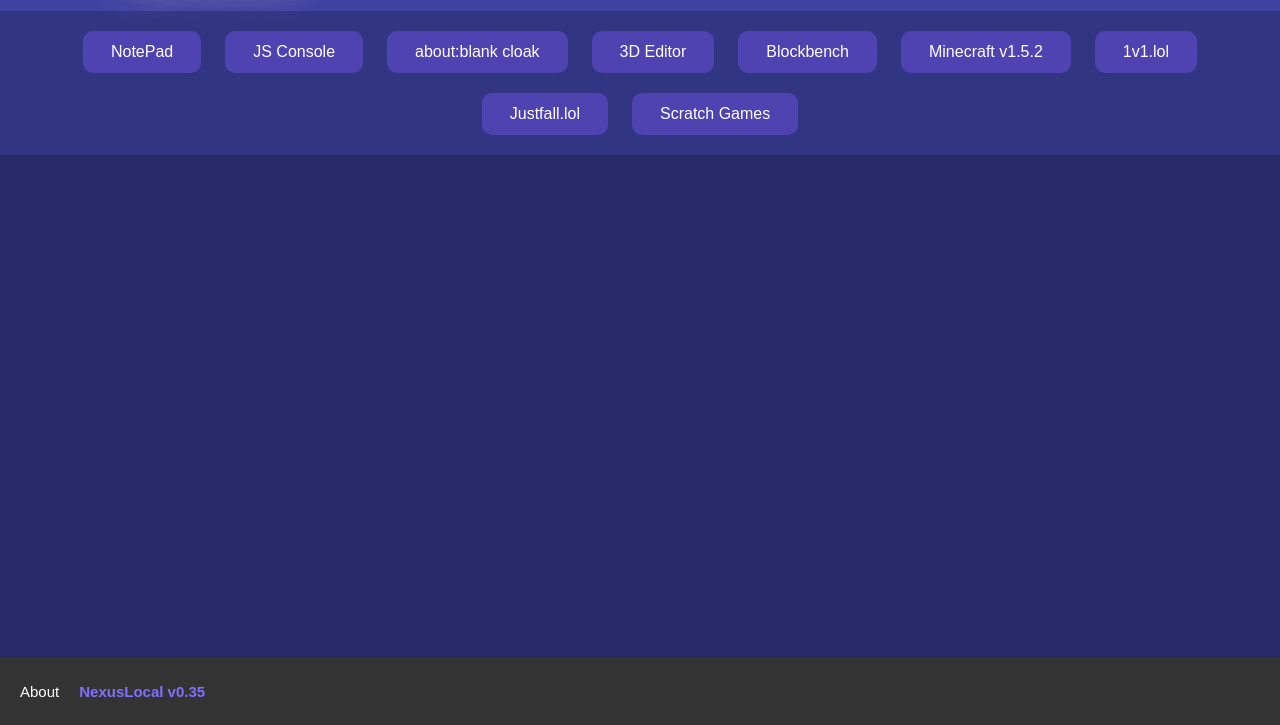
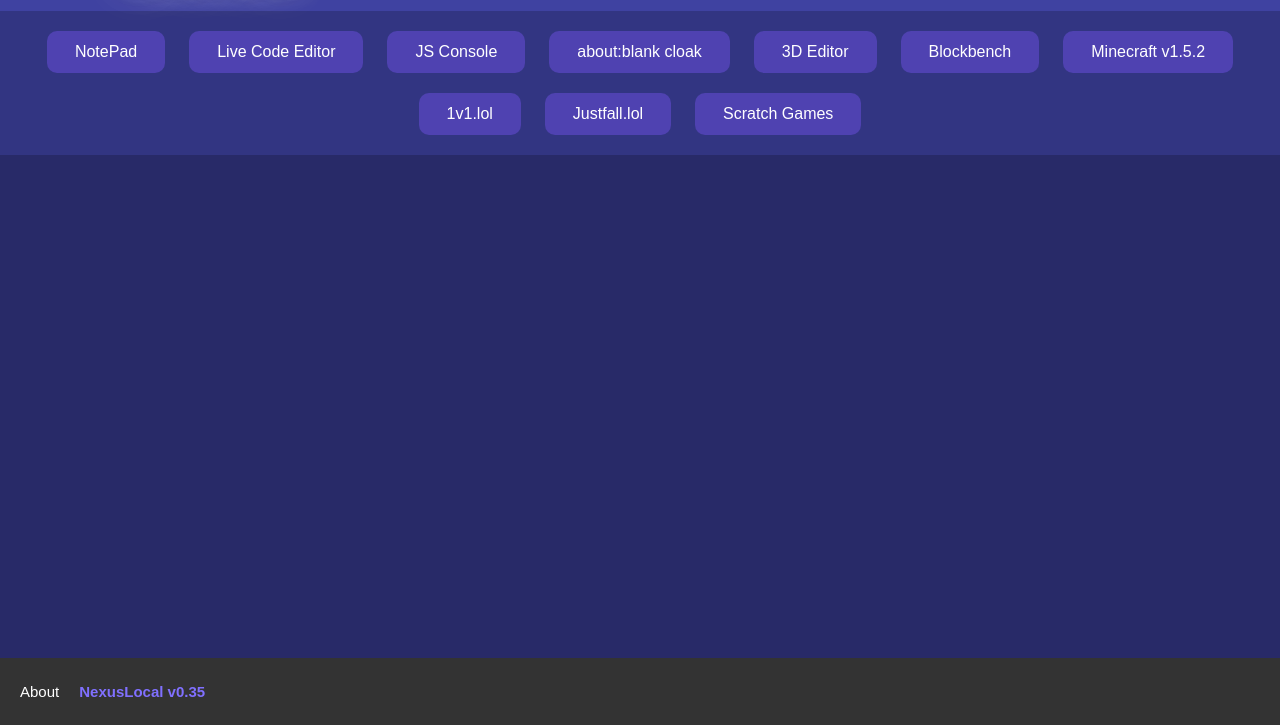
Before and after one commit to TheRealDigitalMaster/NexusLocal, a plain HTML site: page index.html in a window 1280 px wide. Shown: the part 75-800 px from the top of the page. Drawn offline with Linux system fonts and the light colour scheme.

Commit message:
Add files via upload

```diff
--- a/index.html
+++ b/index.html
@@ -11,6 +11,7 @@
 </div>
 <div class="topnav">
 <a href="assets/saveweb2zip-com-texteditor-co/index.html"><button>NotePad</button></a>
+<a href="assets/Live Code Editor/Live Code Editor.html"><button>Live Code Editor</button></a>
 <a href="assets/Console/index.html"><button>JS Console</button></a>
 <a href="assets/ab-cloak/index.html"><button>about:blank cloak</button></a>
 <a href="assets/Voxel/index.html"><button>3D Editor</button></a>
```
